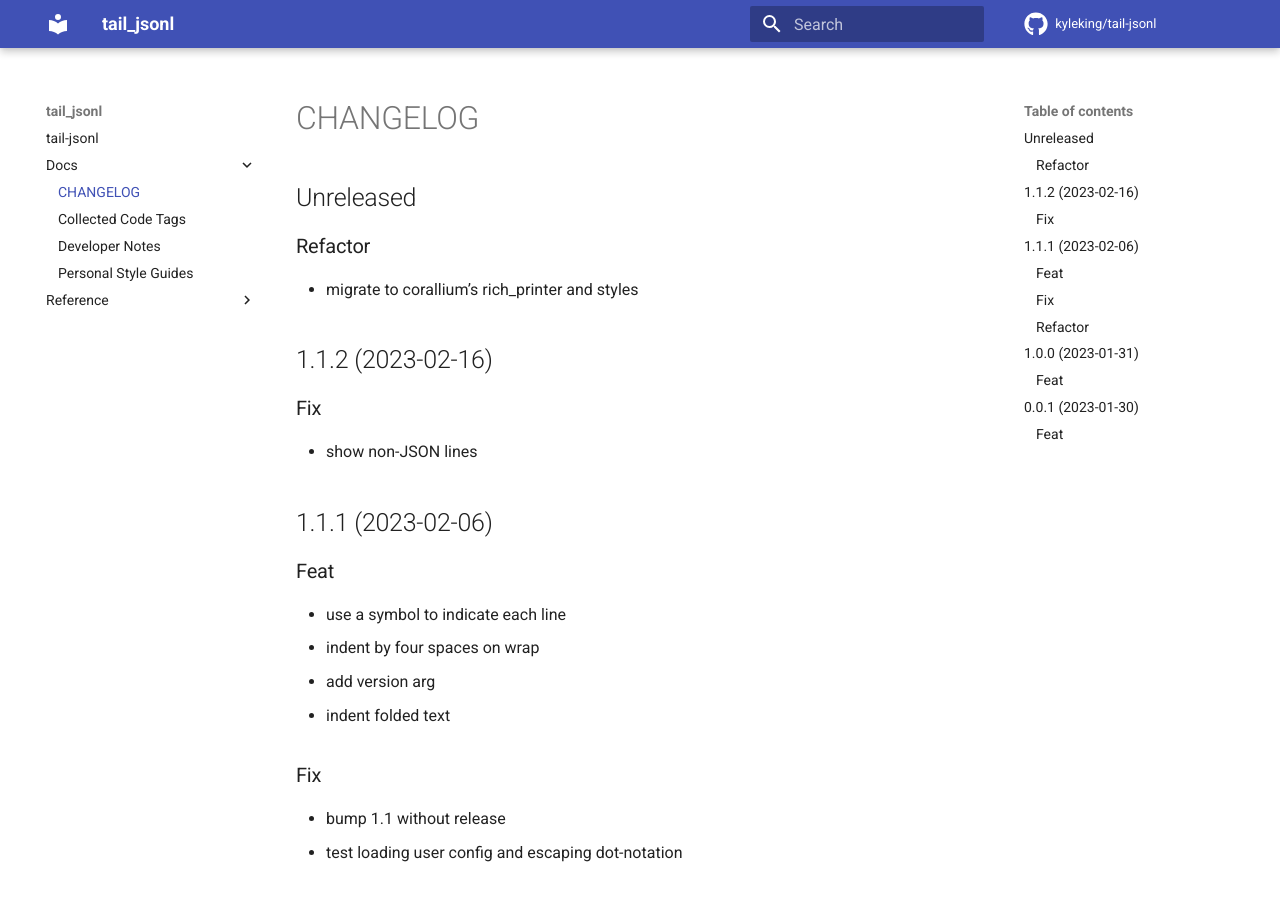
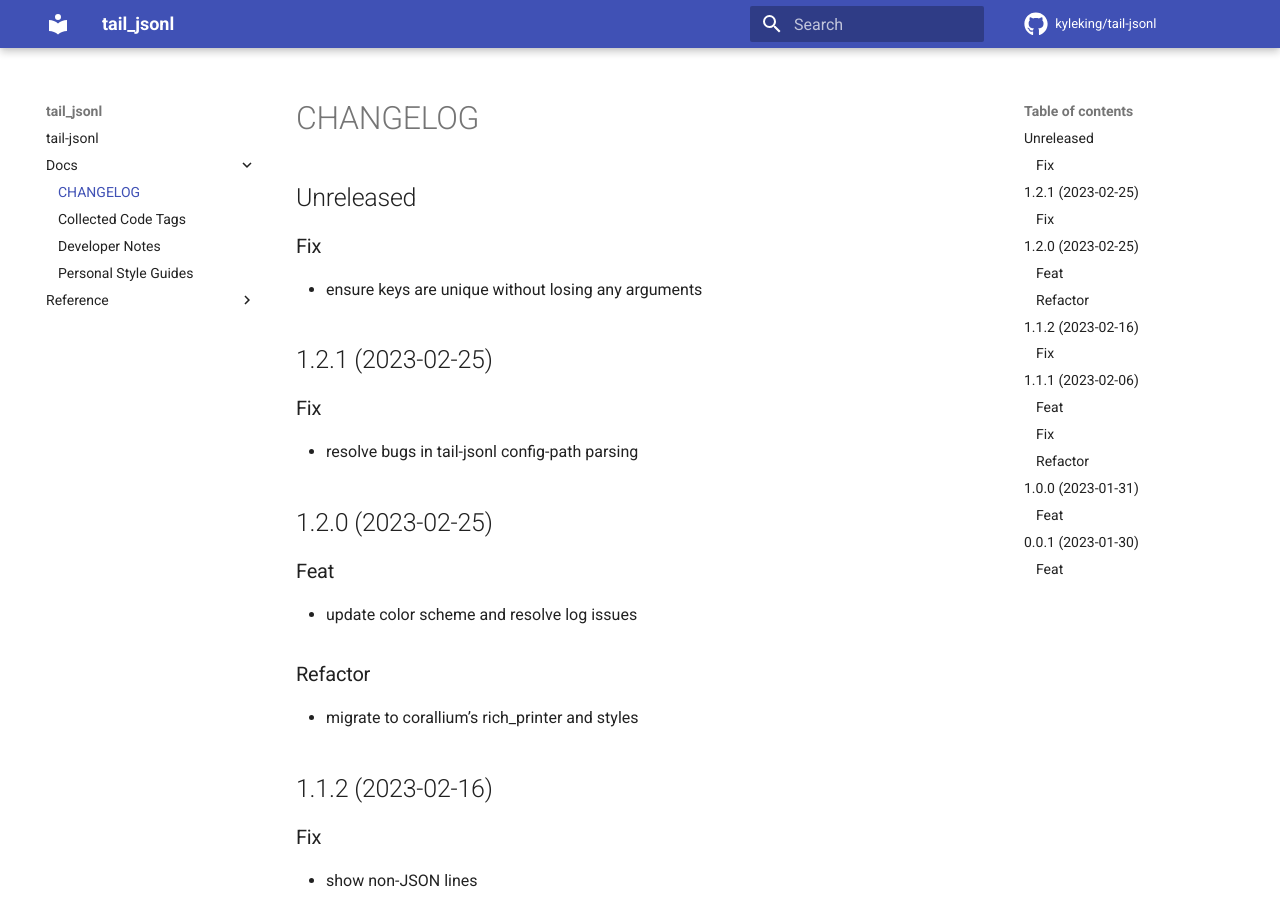
Before and after one commit to KyleKing/tail-jsonl, an MkDocs documentation site: the page built from docs/docs/CHANGELOG.md, in a window 1280 px wide and 900 px high. Built offline with MkDocs 1.6.1 and Material for MkDocs 9.7.7, drawn with Linux system fonts in a browser that asks for light colours; comment, search, counter and statistics services are not loaded.

Commit message:
fix: ensure keys are unique without losing any arguments

```diff
--- a/docs/docs/CHANGELOG.md
+++ b/docs/docs/CHANGELOG.md
@@ -1,4 +1,20 @@
 ## Unreleased
+
+### Fix
+
+- ensure keys are unique without losing any arguments
+
+## 1.2.1 (2023-02-25)
+
+### Fix
+
+- resolve bugs in tail-jsonl config-path parsing
+
+## 1.2.0 (2023-02-25)
+
+### Feat
+
+- update color scheme and resolve log issues
 
 ### Refactor
 
```
Also changed, not shown: docs/docs/DEVELOPER_GUIDE.md (+3 -3 lines), 1 other file.
